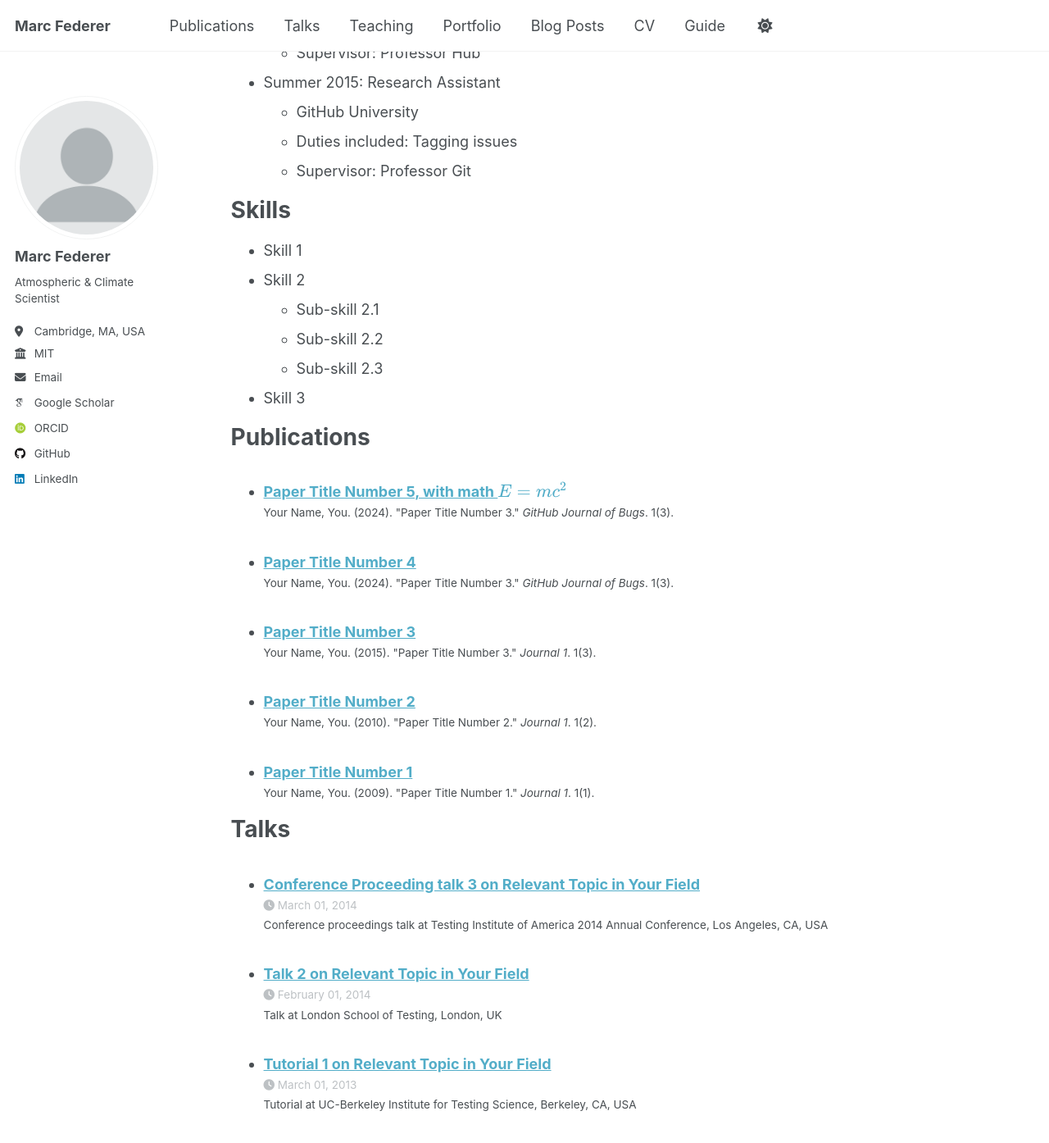
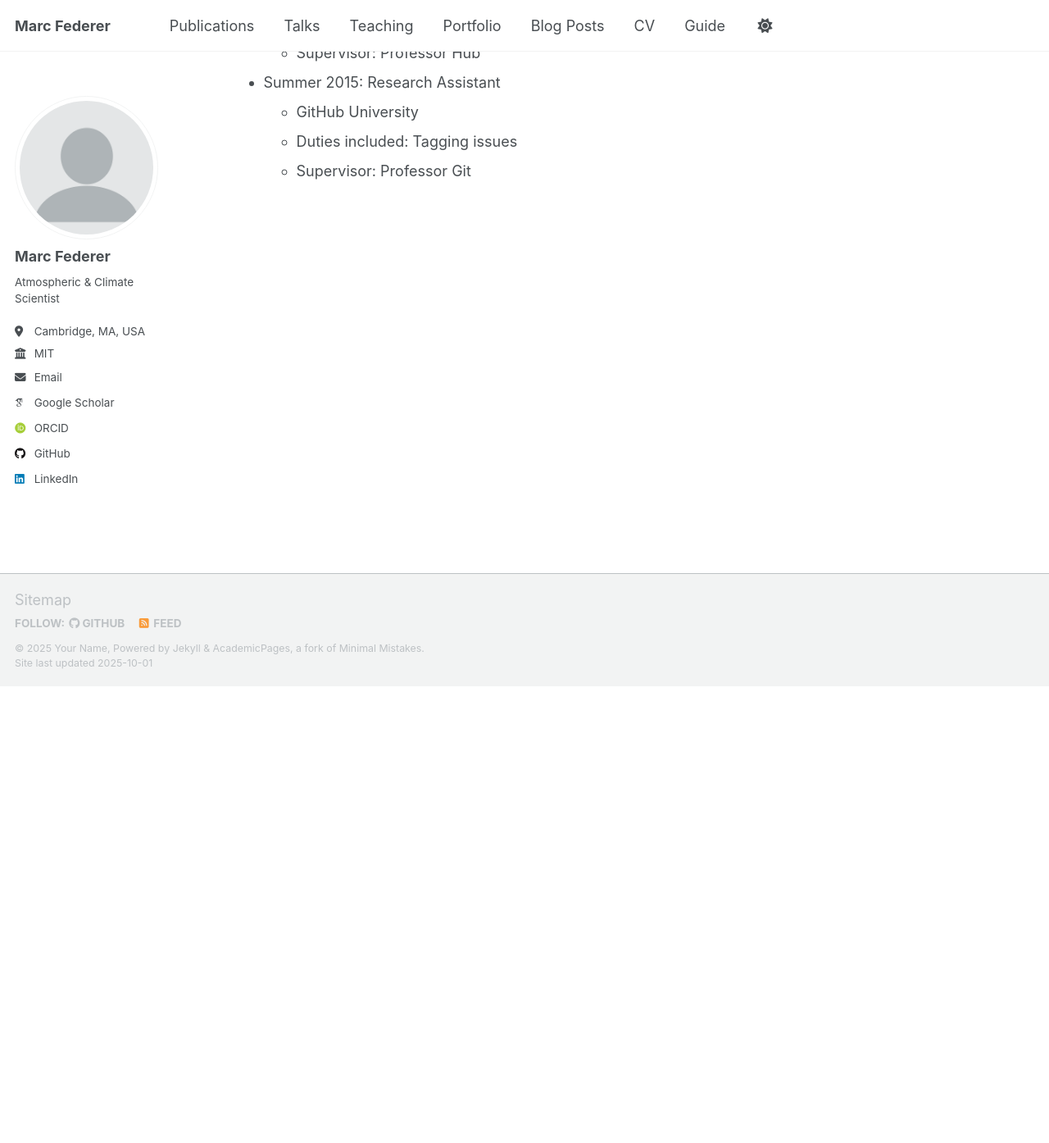
Before and after one commit to marcfederer/marcfederer.github.io, a Jekyll site: the page built from _pages/cv.md, in a window 1280 px wide and 1400 px high, scrolled down 563 px. Shown: the top 1394 px of the window at 82% size. Built offline with Jekyll 4.4.1, drawn with Linux system fonts in a browser that asks for light colours; some web fonts are replaced; a script that is not in the unit is left out; some of the changed text lies outside the part shown.

Commit message:
Revise CV education and remove unnecessary sections
Updated education section and removed skills, publications, talks, teaching, and service sections.

```diff
--- a/_pages/cv.md
+++ b/_pages/cv.md
@@ -11,9 +11,9 @@
 
 Education
 ======
-* Ph.D in Version Control Theory, GitHub University, 2018 (expected)
-* M.S. in Jekyll, GitHub University, 2014
-* B.S. in GitHub, GitHub University, 2012
+* Ph.D in Atmospheric & Climate Science, ETH Zurich, 2025
+* M.Sc. in Environmental Science, ETH Zurich, 2021
+* B.Sc. in Environmental Science, ETH Zurich, 2019
 
 Work experience
 ======
@@ -31,34 +31,3 @@
   * GitHub University
   * Duties included: Tagging issues
   * Supervisor: Professor Git
-
-Skills
-======
-* Skill 1
-* Skill 2
-  * Sub-skill 2.1
-  * Sub-skill 2.2
-  * Sub-skill 2.3
-* Skill 3
-
-Publications
-======
-  <ul>{% for post in site.publications reversed %}
-    {% include archive-single-cv.html %}
-  {% endfor %}</ul>
-
-Talks
-======
-  <ul>{% for post in site.talks reversed %}
-    {% include archive-single-talk-cv.html  %}
-  {% endfor %}</ul>
-
-Teaching
-======
-  <ul>{% for post in site.teaching reversed %}
-    {% include archive-single-cv.html %}
-  {% endfor %}</ul>
-
-Service and leadership
-======
-* Currently signed in to 43 different slack teams
```
